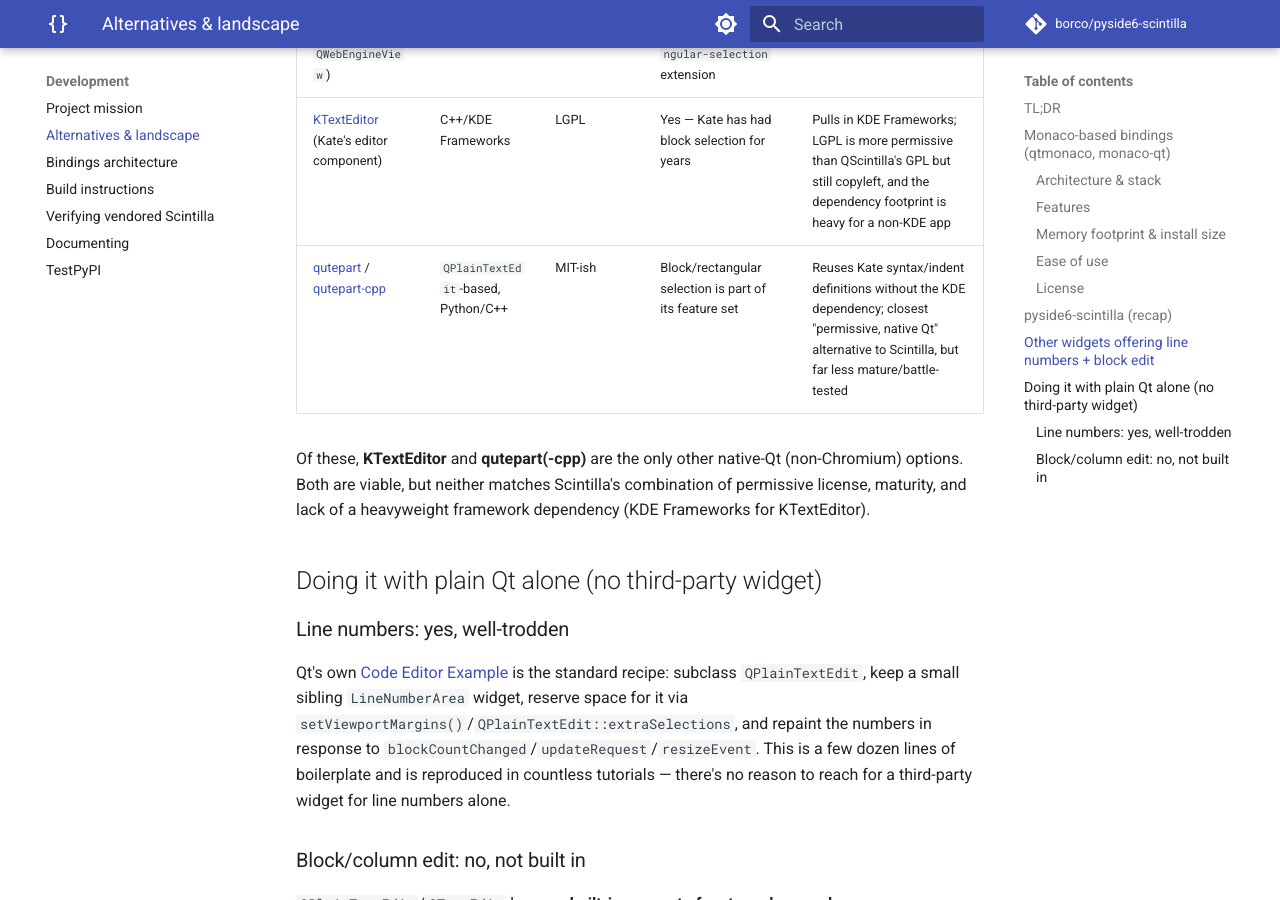
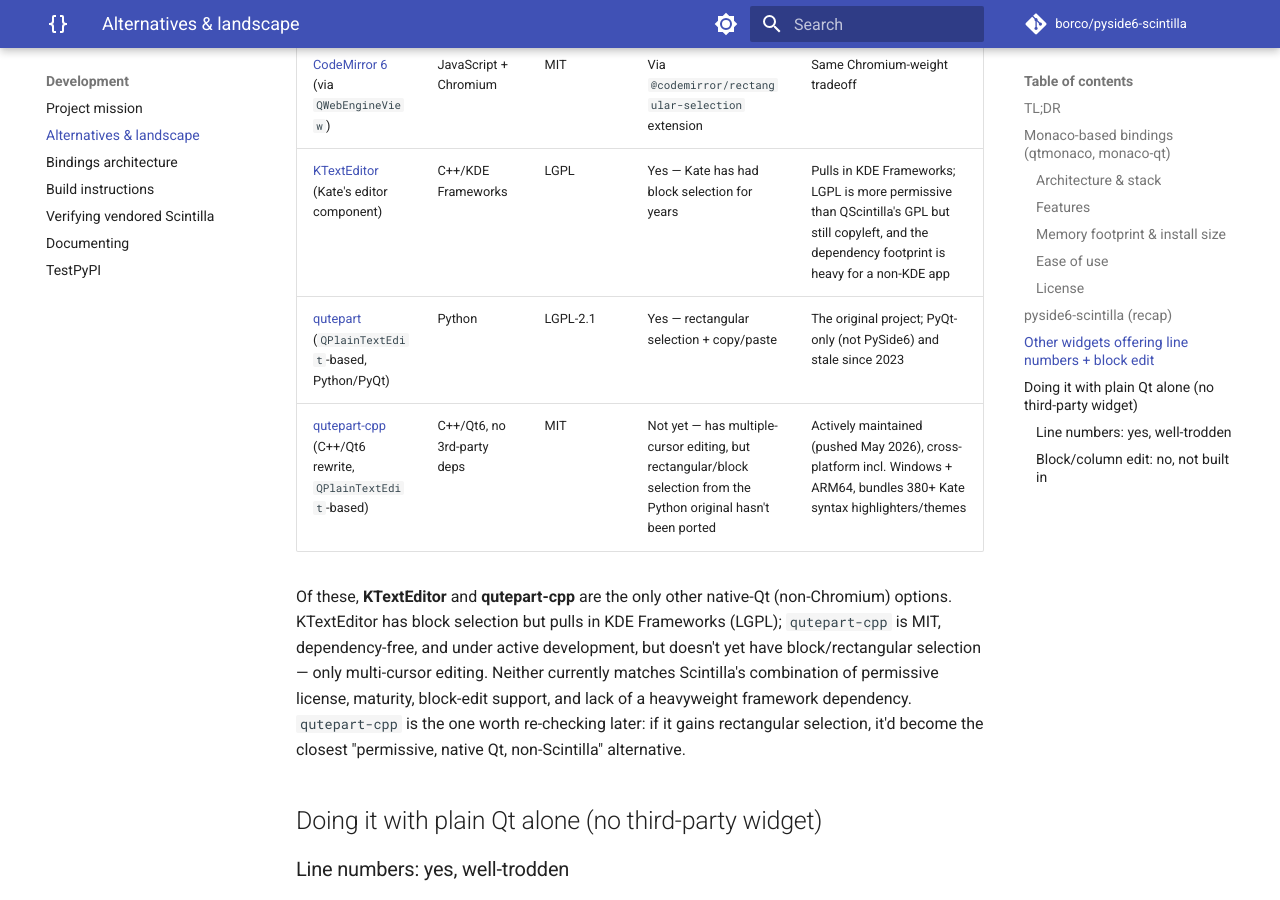
Before and after one commit to borco/pyside6-scintilla, an MkDocs documentation site: the page built from docs/alternatives.md, in a window 1280 px wide and 900 px high, scrolled down 3203 px. Built offline with MkDocs 1.6.1 and Material for MkDocs 9.7.7, drawn with Linux system fonts in a browser that asks for light colours; comment, search, counter and statistics services are not loaded; some of the changed text lies outside the part shown.

Commit message:
docs/alternatives.md: refresh qutepart-cpp entry and Qt WebEngine memory estimates (Tracer 9)

```diff
--- a/docs/alternatives.md
+++ b/docs/alternatives.md
@@ -51,11 +51,14 @@
 ### Memory footprint & install size
 
 Embedding `QtWebEngineWidgets` pulls in a full Chromium renderer. Reports
-from the Qt forums put the *added* cost at roughly +100-200MB RSS just for
-linking/using `QtWebEngine`, before Monaco itself loads any content, plus
-multiple helper `QtWebEngineProcess` processes per view. Wheel size is
-correspondingly large (Qt WebEngine wheels are commonly 100MB+), versus this
-project's wheels which only need to bundle Scintilla + the shiboken6 glue.
+from the Qt forums describe two tiers of cost: roughly +30MB RSS just from
+linking against `QtWebEngineWidgets`, before any `QWebEngineView` is
+created, and +100-200MB RSS once a view actually exists and Chromium's
+helper `QtWebEngineProcess` processes spawn (one report: 80MB -> 200MB after
+adding a single view) — before Monaco itself loads any content. Wheel size
+is correspondingly large (Qt WebEngine wheels are commonly 100MB+), versus
+this project's wheels which only need to bundle Scintilla + the shiboken6
+glue.
 
 ### Ease of use
 
@@ -96,12 +99,18 @@
 | [Ace Editor](https://ace.c9.io/) (via `QWebEngineView`) | JavaScript + Chromium | BSD | Yes — rectangular/block selection built in | Same Chromium-weight tradeoff as Monaco |
 | [CodeMirror 6](https://codemirror.net/) (via `QWebEngineView`) | JavaScript + Chromium | MIT | Via `@codemirror/rectangular-selection` extension | Same Chromium-weight tradeoff |
 | [KTextEditor](https://api.kde.org/frameworks/ktexteditor/html/index.html) (Kate's editor component) | C++/KDE Frameworks | LGPL | Yes — Kate has had block selection for years | Pulls in KDE Frameworks; LGPL is more permissive than QScintilla's GPL but still copyleft, and the dependency footprint is heavy for a non-KDE app |
-| [qutepart](https://github.com/andreikop/qutepart) / [qutepart-cpp](https://github.com/diegoiast/qutepart-cpp) | `QPlainTextEdit`-based, Python/C++ | MIT-ish | Block/rectangular selection is part of its feature set | Reuses Kate syntax/indent definitions without the KDE dependency; closest "permissive, native Qt" alternative to Scintilla, but far less mature/battle-tested |
+| [qutepart](https://github.com/andreikop/qutepart) (`QPlainTextEdit`-based, Python/PyQt) | Python | LGPL-2.1 | Yes — rectangular selection + copy/paste | The original project; PyQt-only (not PySide6) and stale since 2023 |
+| [qutepart-cpp](https://github.com/diegoiast/qutepart-cpp) (C++/Qt6 rewrite, `QPlainTextEdit`-based) | C++/Qt6, no 3rd-party deps | MIT | Not yet — has multiple-cursor editing, but rectangular/block selection from the Python original hasn't been ported | Actively maintained (pushed May 2026), cross-platform incl. Windows + ARM64, bundles 380+ Kate syntax highlighters/themes |
 
-Of these, **KTextEditor** and **qutepart(-cpp)** are the only other
-native-Qt (non-Chromium) options. Both are viable, but neither matches
-Scintilla's combination of permissive license, maturity, and lack of a
-heavyweight framework dependency (KDE Frameworks for KTextEditor).
+Of these, **KTextEditor** and **qutepart-cpp** are the only other native-Qt
+(non-Chromium) options. KTextEditor has block selection but pulls in KDE
+Frameworks (LGPL); `qutepart-cpp` is MIT, dependency-free, and under active
+development, but doesn't yet have block/rectangular selection — only
+multi-cursor editing. Neither currently matches Scintilla's combination of
+permissive license, maturity, block-edit support, and lack of a heavyweight
+framework dependency. `qutepart-cpp` is the one worth re-checking later: if
+it gains rectangular selection, it'd become the closest "permissive, native
+Qt, non-Scintilla" alternative.
 
 ## Doing it with plain Qt alone (no third-party widget)
 
```
